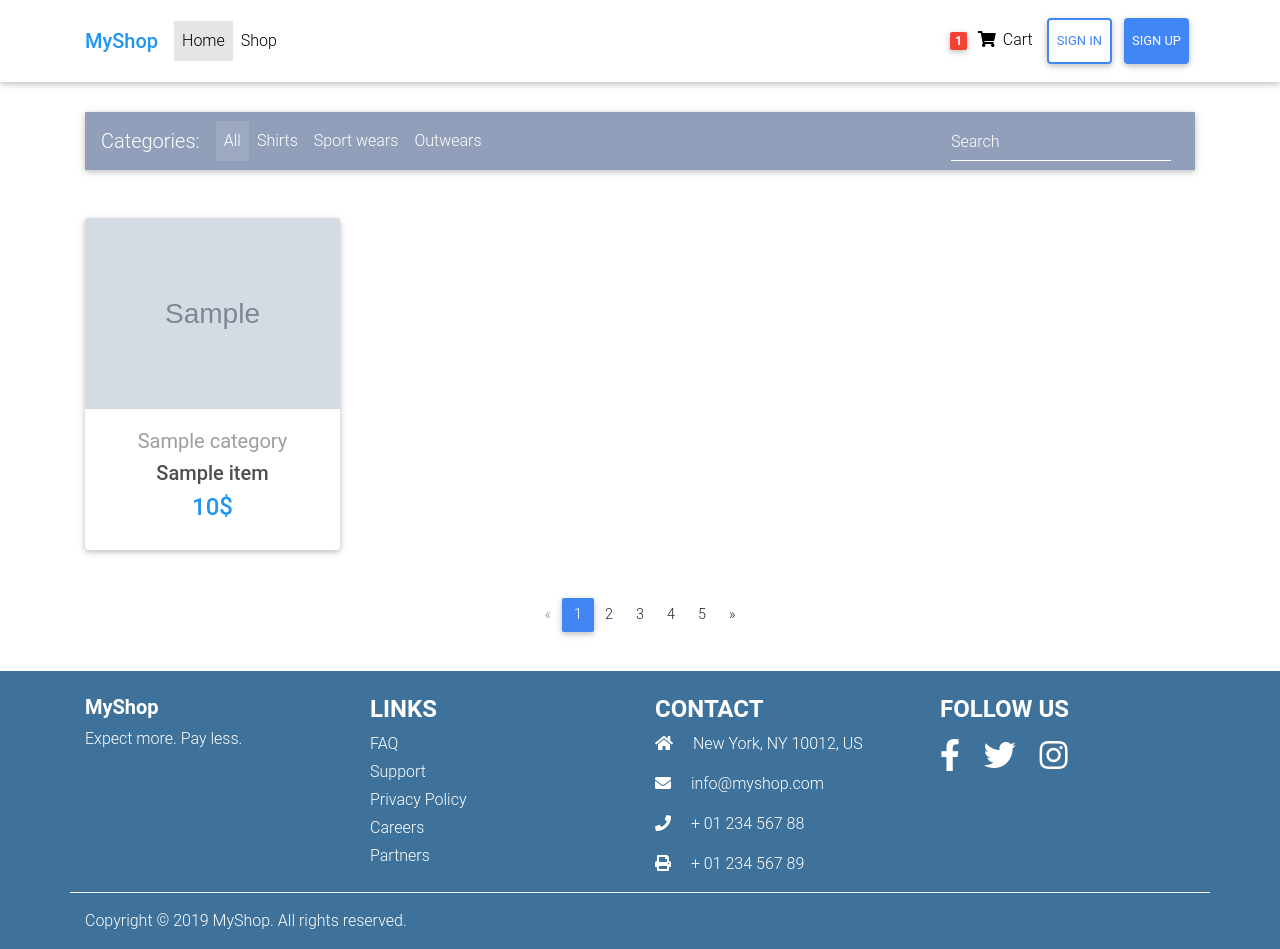
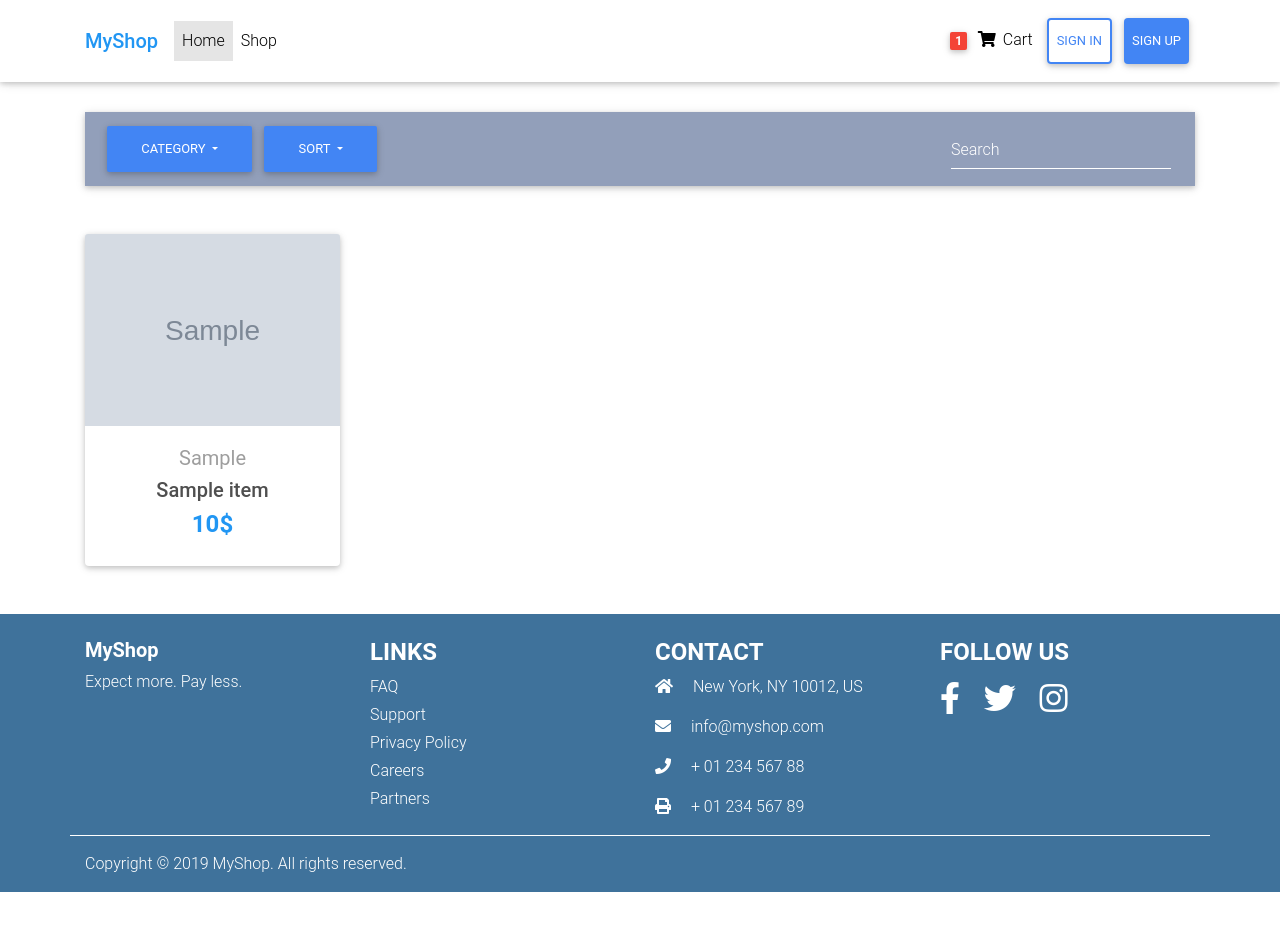
Before and after one commit to DenManokhin/OnlineShop, a Django app: template templates/shop.html in a window 1280 px wide. After the commit the page ends 892 px from the top, so only its background shows below. Run offline with Django 3.2, Linux system fonts and the light colour scheme; the template is opened without the code that fills it: most values are stand-ins (such as "Sample title", 1, 10 or a date in 2020); grey boxes marked "Sample" are stand-in pictures; some libraries are stand-ins or nearby versions.

Commit message:
Added filtering by category and sorting

```diff
--- a/OnlineShop/urls.py
+++ b/OnlineShop/urls.py
@@ -20,7 +20,7 @@ from django.conf import settings
 
 from home.views import home_screen_view
 from account.views import signup_view, logout_view, signin_view
-from shop.views import items_view
+from shop.views import items_view, ShopView
 
 urlpatterns = [
     path('admin/', admin.site.urls),
@@ -29,7 +29,8 @@ urlpatterns = [
     path('logout/', logout_view, name='logout'),
     path('signin/', signin_view, name='signin'),
     path('social-auth/', include('social_django.urls', namespace='social')),
-    path('shop/', items_view, name='shop'),
+    path('shop/', ShopView.as_view(), name='shop'),
+    # path('shop/', items_view, name='shop'),
 ]
 
 if settings.DEBUG:
--- a/templates/base.html
+++ b/templates/base.html
@@ -16,7 +16,7 @@
     <!-- Material Design Bootstrap -->
     <link href="https://cdnjs.cloudflare.com/ajax/libs/mdbootstrap/4.8.11/css/mdb.min.css" rel="stylesheet">
     <!-- My styles -->
-    <link href="{% static '../static/css/main.css' %}" rel="stylesheet">
+    <link href="{% static 'css/main.css' %}" rel="stylesheet">
 </head>
 
 <body>
@@ -34,5 +34,7 @@
     <script type="text/javascript" src="https://cdnjs.cloudflare.com/ajax/libs/twitter-bootstrap/4.3.1/js/bootstrap.min.js"></script>
     <!-- MDB core JavaScript -->
     <script type="text/javascript" src="https://cdnjs.cloudflare.com/ajax/libs/mdbootstrap/4.8.11/js/mdb.min.js"></script>
+    <!-- My scripts -->
+    <script type="text/javascript" src="{% static 'js/main.js' %}"></script>
 </body>
 </html>
--- a/templates/shop.html
+++ b/templates/shop.html
@@ -11,9 +11,6 @@
             <!--Navbar-->
             <nav class="navbar navbar-expand-lg navbar-dark mdb-color lighten-3 mt-3 mb-5">
 
-                <!-- Navbar brand -->
-                <span class="navbar-brand">Categories:</span>
-
                 <!-- Collapse button -->
                 <button class="navbar-toggler" type="button" data-toggle="collapse" data-target="#basicExampleNav"
                         aria-controls="basicExampleNav" aria-expanded="false" aria-label="Toggle navigation">
@@ -23,25 +20,41 @@
                 <!-- Collapsible content -->
                 <div class="collapse navbar-collapse" id="basicExampleNav">
 
-                    <!-- Links -->
                     <ul class="navbar-nav mr-auto">
-                        <li class="nav-item active">
-                            <a class="nav-link" href="#">All
-                                <span class="sr-only">(current)</span>
-                            </a>
+                        <!-- Categories filter -->
+                        <li class="nav-item dropdown">
+                            <button class="btn btn-primary dropdown-toggle" type="button" id="dropdownMenuButton" data-toggle="dropdown" aria-haspopup="true" aria-expanded="false">
+                                Category
+                            </button>
+                            <div class="dropdown-menu" aria-labelledby="dropdownMenuButton">
+                                {% for category in categories %}
+                                    {% if category.0 == current_category %}
+                                        <a class="dropdown-item active" href="?category={{ category.0 }}">{{ category.1 }}</a>
+                                    {% else %}
+                                        <a class="dropdown-item" href="?category={{ category.0 }}">{{ category.1 }}</a>
+                                    {% endif %}
+                                {% endfor %}
+                            </div>
                         </li>
-                        <li class="nav-item">
-                            <a class="nav-link" href="#">Shirts</a>
+                        <!-- Categories filter -->
+
+                        <!-- Sort by -->
+                        <li class="nav-item dropdown">
+                            <button class="btn btn-primary dropdown-toggle" type="button" id="dropdownMenuButton" data-toggle="dropdown" aria-haspopup="true" aria-expanded="false">
+                                Sort
+                            </button>
+                            <div class="dropdown-menu" aria-labelledby="dropdownMenuButton">
+                                {% for sort_order in sort_orders %}
+                                    {% if sort_order.0 == current_sort_order %}
+                                        <a class="dropdown-item active" href="?orderby={{ sort_order.0 }}">{{ sort_order.1 }}</a>
+                                    {% else %}
+                                        <a class="dropdown-item" href="?orderby={{ sort_order.0 }}">{{ sort_order.1 }}</a>
+                                    {% endif %}
+                                {% endfor %}
+                            </div>
                         </li>
-                        <li class="nav-item">
-                            <a class="nav-link" href="#">Sport wears</a>
-                        </li>
-                        <li class="nav-item">
-                            <a class="nav-link" href="#">Outwears</a>
-                        </li>
-
+                        <!-- Sort by -->
                     </ul>
-                    <!-- Links -->
 
                     <form class="form-inline">
                         <div class="md-form my-0">
@@ -60,7 +73,7 @@
                 <!--Grid row-->
                 <div class="row wow fadeIn">
 
-                    {% for item in items %}
+                    {% for item in object_list %}
                         <!--Grid column-->
                         <div class="col-lg-3 col-md-6 mb-4">
                             <!--Card-->
@@ -69,9 +82,9 @@
                                 <!--Card image-->
                                 <div class="view overlay">
                                     {% if item.image %}
-                                        <img src="{{ item.image.url }}" class="card-img-top h-100" alt="{{ item.title }}">
+                                        <img src="{{ item.image.url }}" class="card-img-top" alt="{{ item.title }}">
                                     {% else %}
-                                        <img src="{% static '../static/img/default.png' %}" class="card-img-top h-100" alt="{{ item.title }}">
+                                        <img src="{% static 'img/default.png' %}" class="card-img-top" alt="{{ item.title }}">
                                     {% endif %}
                                     <a>
                                         <div class="mask rgba-white-slight"></div>
@@ -83,7 +96,7 @@
                                 <div class="card-body text-center">
                                     <!--Category & Title-->
                                     <a href="" class="grey-text">
-                                        <h5>{{ item.category }}</h5>
+                                        <h5>{{ item.get_category_display }}</h5>
                                     </a>
                                     <h5>
                                         <strong>
@@ -94,7 +107,11 @@
                                     </h5>
 
                                     <h4 class="font-weight-bold blue-text">
-                                        <strong>{{ item.price }}$</strong>
+                                        {% if item.discount_price != item.price %}
+                                            <del class="text-muted">{{ item.price }}$</del>
+                                            <span class="text-danger">-{{ item.discount }}%</span>
+                                        {% endif %}
+                                        <span>{{ item.discount_price }}$</span>
                                     </h4>
 
                                 </div>
@@ -115,43 +132,49 @@
             <!--Section: Products v.3-->
 
             <!--Pagination-->
+            {% if is_paginated %}
                 <nav class="d-flex justify-content-center wow fadeIn">
                     <ul class="pagination pg-blue">
 
                         <!--Arrow left-->
-                    <li class="page-item disabled">
-                        <a class="page-link" href="#" aria-label="Previous">
+                        {% if page_obj.has_previous %}
+                            <li class="page-item">
+                                <a class="page-link" href="?page={{ page_obj.previous_page_number }}" aria-label="Previous">
                                     <span aria-hidden="true">&laquo;</span>
                                     <span class="sr-only">Previous</span>
                                 </a>
                             </li>
+                        {% endif %}
 
+                        {% for i in paginator.page_range %}
+                            {% if page_obj.number == i %}
                                 <li class="page-item active">
-                        <a class="page-link" href="#">1
+                                    <a class="page-link" href="?page={{ i }}">
+                                        {{ i }}
                                         <span class="sr-only">(current)</span>
                                     </a>
                                 </li>
+                            {% else %}
                                 <li class="page-item">
-                        <a class="page-link" href="#">2</a>
+                                    <a class="page-link" href="?page={{ i }}">
+                                        {{ i }}
+                                    </a>
                                 </li>
+                            {% endif %}
+                        {% endfor %}
+
+                        <!-- Arrow Right -->
+                        {% if page_obj.has_next %}
                             <li class="page-item">
-                        <a class="page-link" href="#">3</a>
-                    </li>
-                    <li class="page-item">
-                        <a class="page-link" href="#">4</a>
-                    </li>
-                    <li class="page-item">
-                        <a class="page-link" href="#">5</a>
-                    </li>
-
-                    <li class="page-item">
-                        <a class="page-link" href="#" aria-label="Next">
+                                <a class="page-link" href="?page={{ page_obj.next_page_number }}" aria-label="Next">
                                     <span aria-hidden="true">&raquo;</span>
                                     <span class="sr-only">Next</span>
                                 </a>
                             </li>
+                        {% endif %}
                     </ul>
                 </nav>
+            {% endif %}
             <!--Pagination-->
 
         </div>
```
Also changed, not shown: shop/models.py (+13 -4 lines), shop/utils.py (added, +7 -0 lines), shop/views.py (+32 -2 lines). Lines whose indentation alone changed are shown as unchanged.
